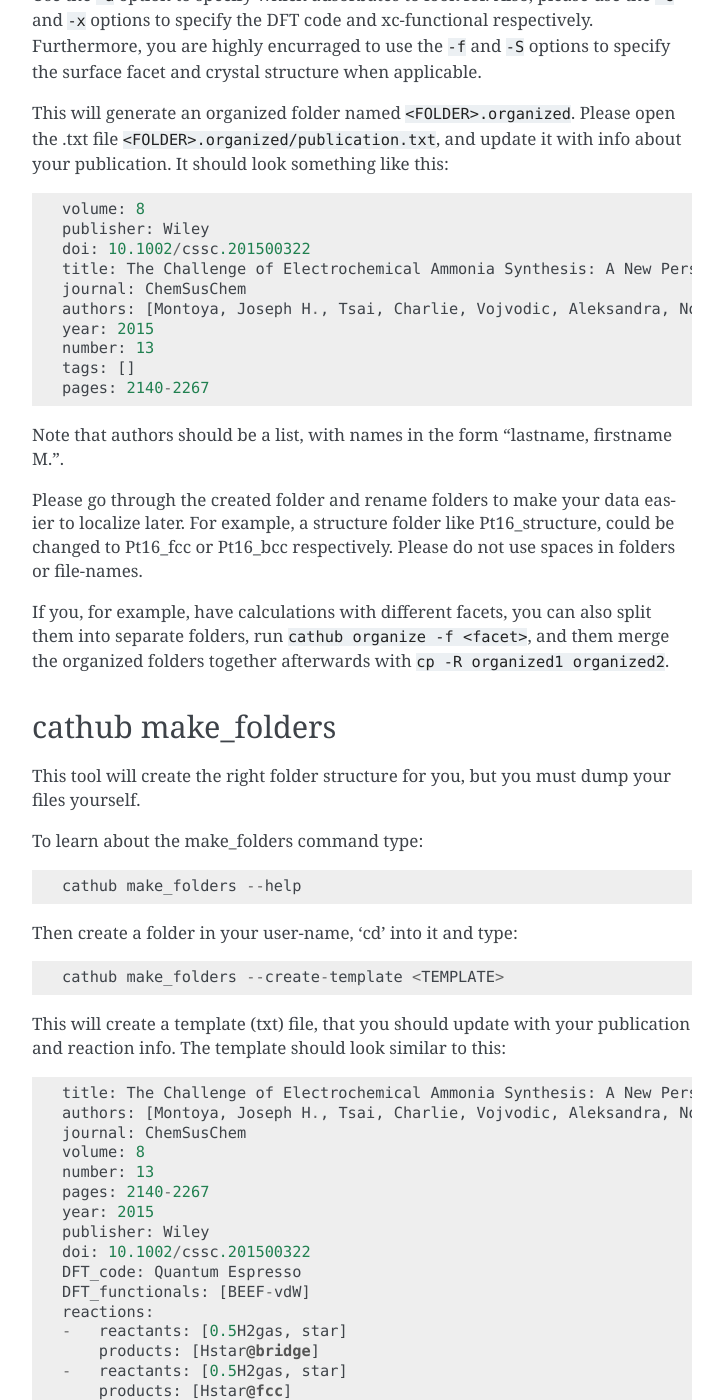
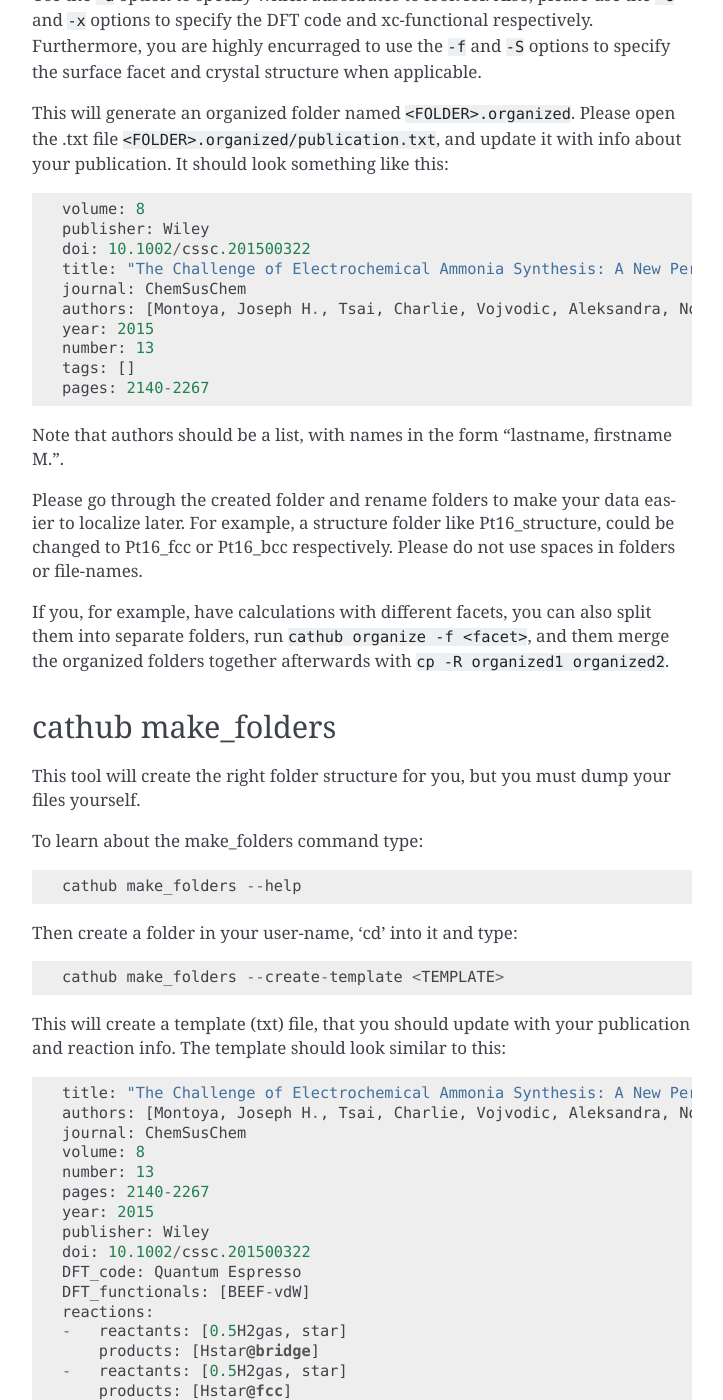
Before and after one commit to SUNCAT-Center/CatalysisHubBackend, a Sphinx documentation site: the page built from docs/source/tutorials/upload.rst, in a window 1280 px wide and 1400 px high, scrolled down 2217 px. Shown: the whole window, without its empty margins (388-1111 px from the left). Built offline with Sphinx 7.4.7, drawn with Linux system fonts in a browser that asks for light colours; pages that are not in the unit, such as notebooks, are missing from menus.

Commit message:
need quotation when : in the title

```diff
--- a/docs/source/tutorials/upload.rst
+++ b/docs/source/tutorials/upload.rst
@@ -73,7 +73,7 @@ This will generate an organized folder named ``<FOLDER>.organized``. Please open
     volume: 8
     publisher: Wiley
     doi: 10.1002/cssc.201500322
-    title: The Challenge of Electrochemical Ammonia Synthesis: A New Perspective on the Role of Nitrogen Scaling Relations
+    title: "The Challenge of Electrochemical Ammonia Synthesis: A New Perspective on the Role of Nitrogen Scaling Relations"
     journal: ChemSusChem
     authors: [Montoya, Joseph H., Tsai, Charlie, Vojvodic, Aleksandra, Norskov, Jens K.]
     year: 2015
@@ -103,7 +103,7 @@ Then create a folder in your user-name, 'cd' into it and type::
 
 This will create a template (txt) file, that you should update with your publication and reaction info. The template should look similar to this::
 
-    title: The Challenge of Electrochemical Ammonia Synthesis: A New Perspective on the Role of Nitrogen Scaling Relations
+    title: "The Challenge of Electrochemical Ammonia Synthesis: A New Perspective on the Role of Nitrogen Scaling Relations"
     authors: [Montoya, Joseph H., Tsai, Charlie, Vojvodic, Aleksandra, Norskov, Jens K.]
     journal: ChemSusChem
     volume: 8
```
